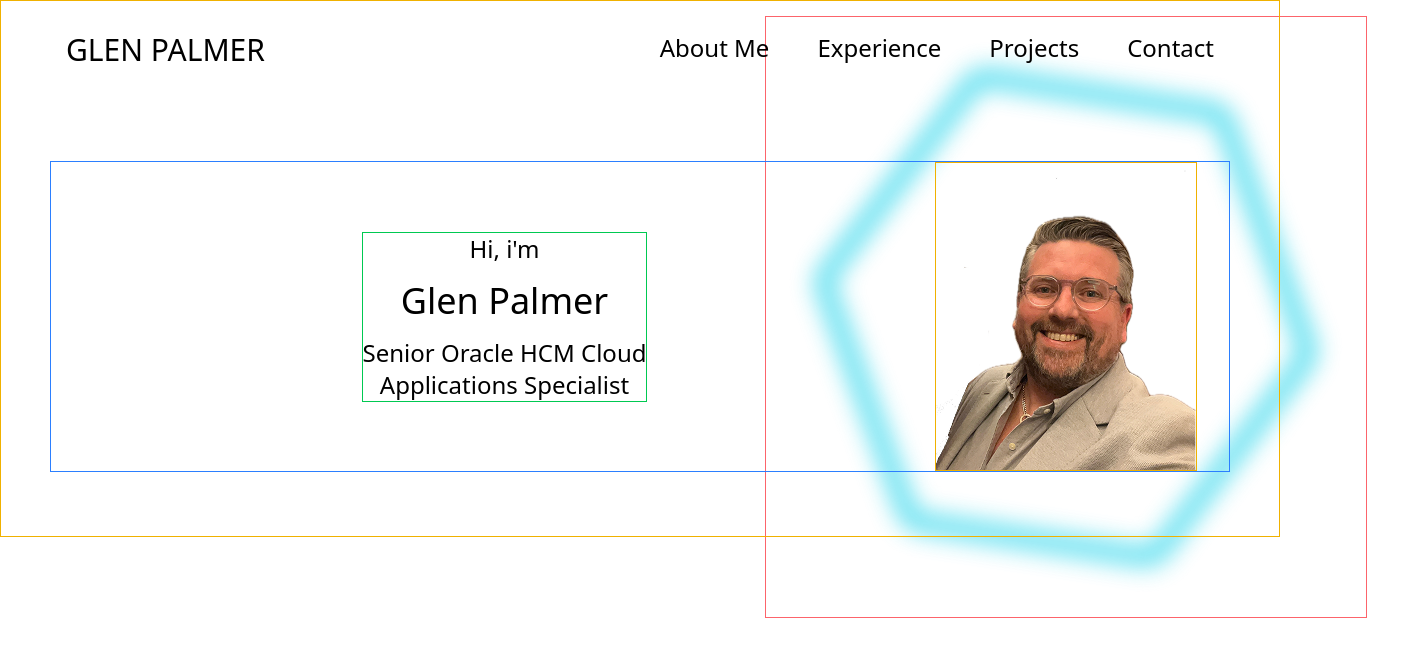
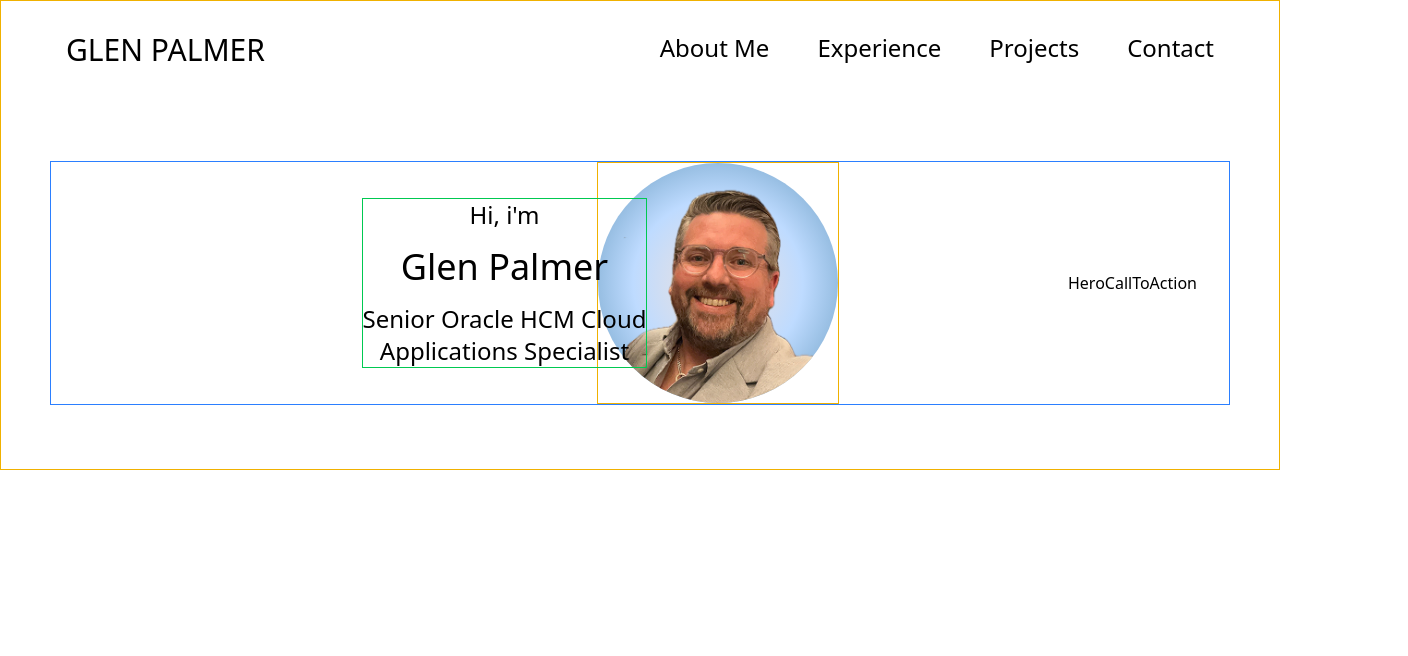
Before and after one commit to glenpalmer/glenpalmer.co.uk, a React (Vite) app: page / in a window 1280 px wide. Shown: the top 656 px of the page, 1408 px wide, since content can reach past the window. Built offline with nearby package versions, Linux system fonts and the light colour scheme.

Commit message:
Start hero position

```diff
--- a/src/assets/components/sectionHero/HeroImage.jsx
+++ b/src/assets/components/sectionHero/HeroImage.jsx
@@ -1,13 +1,16 @@
 import React from "react";
 import { PiHexagonThin } from "react-icons/pi";
+import profileImage from "/public/images/profileImageHero.png";
 
 const HeroImage = () => {
   return (
     <div className="border border-yellow-500 h-full flex items-center justify-center">
-      <img src="../../public/images/profileImageHero.png" alt="Profile Image" />
-      <div className="border border-red-500 absolute -z-10 flex justify-center items-center animate-pulse">
-        <PiHexagonThin className="md:h-[90%] sm:h-[120%] min-h-[600px] w-auto text-cyan blur-md animate-[spin_20s_linear_infinite]" />
-      </div>
+      {/*<img src="../../public/images/profileImageHero.png" alt="Profile Image" />*/}
+      <img
+        src={profileImage}
+        alt="Profile Image"
+        className="w-60 h-60 rounded-full object-cover bg-radial-[at_50%_50%] from-white via-blue-200 to-blue1"
+      />
     </div>
   );
 };
--- a/src/assets/components/sectionHero/HeroMain.jsx
+++ b/src/assets/components/sectionHero/HeroMain.jsx
@@ -1,6 +1,7 @@
 import React from "react";
 import HeroText from "./HeroText";
 import HeroImage from "./HeroImage";
+import HeroCallToAction from "./HeroCallToAction";
 
 const HeroMain = () => {
   return (
@@ -8,6 +9,7 @@ const HeroMain = () => {
       <div className="border border-blue-500 relative flex max-w-[1180px] mx-auto justify-between items-center px-8">
         <HeroText />
         <HeroImage />
+        <HeroCallToAction />
       </div>
     </div>
   );
--- a/src/index.css
+++ b/src/index.css
@@ -13,7 +13,7 @@
   /* Colours */
   --color-lightGrey: #e7ecef;
   --color-grey: #8b8c89;
-  --color-Blue0: #a3cef1;
+  --color-blue0: #a3cef1;
   --color-blue1: #6096ba;
   --color-blue2: #145da0;
   --color-blue3: #274c77;
```
